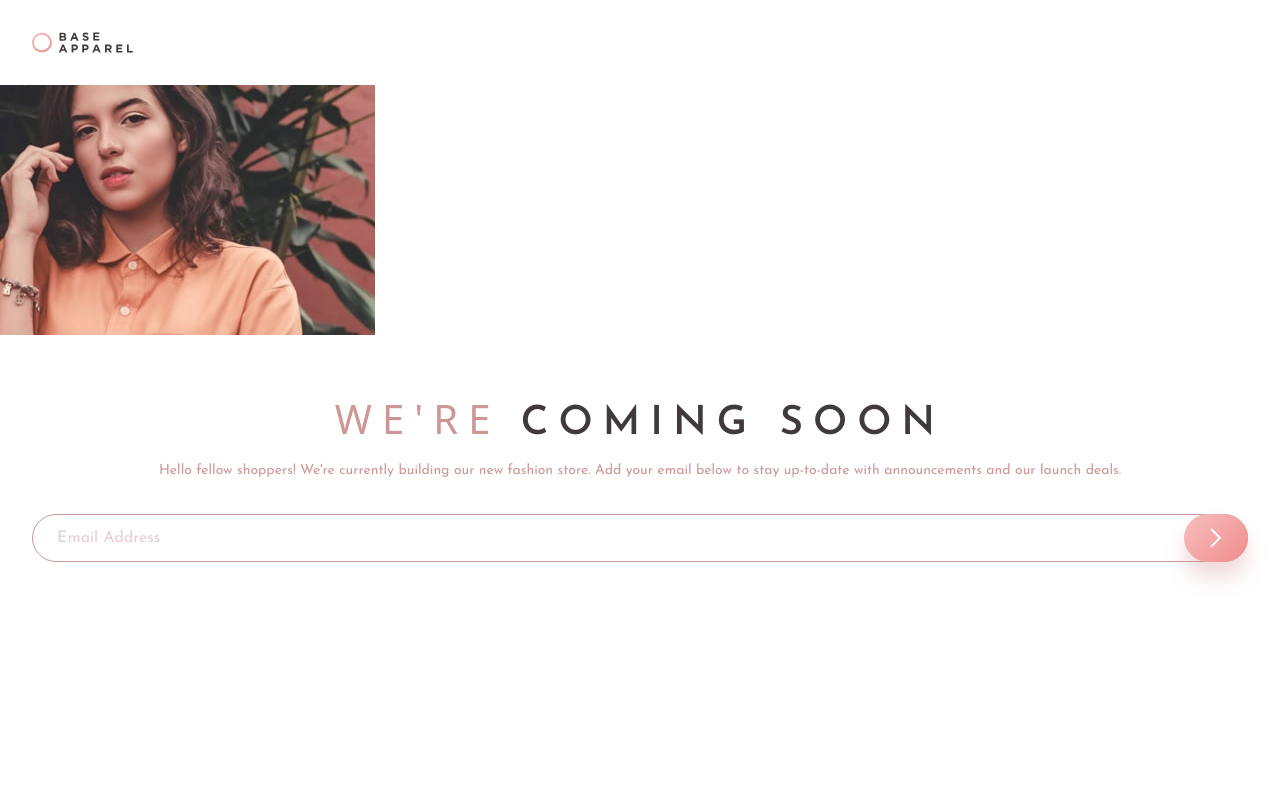
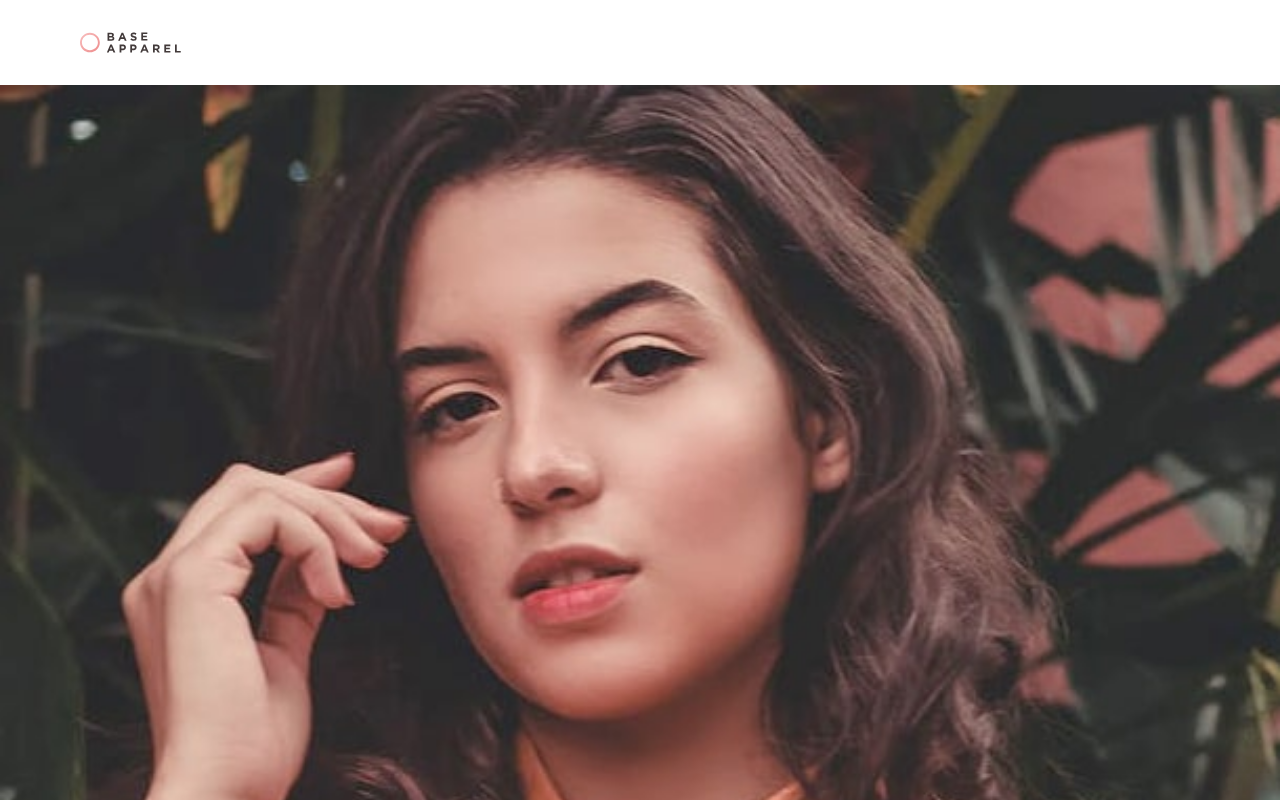
Before and after one commit to anggelserrato/fm-base-apparel-coming-soon-page, a React (Vite) app: page / in a window 1280 px wide. Shown: the top 800 px of the page. Built offline with nearby package versions, Linux system fonts and the light colour scheme; a web font is replaced by a local one.

Commit message:
feat(form): add tablet responsive design, and email and form validation

```diff
--- a/src/pages/ComingSoonPage.jsx
+++ b/src/pages/ComingSoonPage.jsx
@@ -1,6 +1,9 @@
 import logo from '../assets/logo.svg';
 import heroMobile from '../assets/hero-mobile.jpg';
+import heroTablet from '../assets/hero-tablet.jpg';
+import heroDesktop from '../assets/hero-desktop.jpg';
 import iconArrow from '../assets/icon-arrow.svg';
+import iconError from '../assets/icon-error.svg';
 import { useState } from 'react';
 
 function ComingSoonPage() {
@@ -31,25 +34,32 @@ function ComingSoonPage() {
 
   return (
     <main className="flex flex-col">
-      <header className="m-card-400">
+      <header className="m-card-400 self-start md:ml-card-1000">
         <img src={logo} alt="Base apparel logo" className="w-[101px]" />
       </header>
 
+      <picture>
+        <source media="(min-width: 1024px)" srcSet={heroDesktop} />
+        <source media="(min-width: 768px)" srcSet={heroTablet} />
+        <img
+          src={heroMobile}
+          alt="Hero image for mobile devices"
+          className="mb-card-800 w-full"
+        />
+      </picture>
+
       <section
         aria-label="Coming soon announcement"
-        className="flex flex-col gap-card-800"
+        className="flex flex-col items-center gap-card-800"
       >
-        <picture>
-          <img src={heroMobile} alt="Hero image for mobile devices" />
-        </picture>
-        <div className="mx-8 text-center">
-          <h1 className="mb-card-200 text-preset-light-2 text-pink-400">
+        <div className="mx-8 max-w-[312px] text-center md:max-w-[445px]">
+          <h1 className="mb-card-200 text-preset-light-2 text-pink-400 md:mb-card-400 md:text-preset-light-1">
             We're{' '}
-            <span className="text-preset-semibold-2 text-gray-900">
+            <span className="text-preset-semibold-2 text-gray-900 md:text-preset-semibold-1">
               coming soon
             </span>
           </h1>
-          <p className="mb-card-400 text-preset-regular-4 text-pink-400">
+          <p className="mb-card-400 text-preset-regular-4 text-pink-400 md:text-preset-regular-3">
             Hello fellow shoppers! We're currently building our new fashion
             store. Add your email below to stay up-to-date with announcements
             and our launch deals.
@@ -74,19 +84,22 @@ function ComingSoonPage() {
               aria-required="true"
               aria-invalid={Boolean(error)}
               aria-describedby="email-error"
-              className={`mb-card-100 h-12 w-full rounded-[28px] border px-card-300 py-card-100 pr-24 text-pink-400/95 focus:outline-2 focus:outline-offset-2 focus:outline-pink-400 ${error ? 'border-red-400' : 'border-pink-400 '}`}
+              className={`mb-card-100 h-12 w-full rounded-[28px] border px-card-300 py-card-100 pr-[102px] text-pink-400/95 focus:outline-2 focus:outline-offset-2 focus:outline-pink-400 ${error ? 'border-red-400' : 'border-pink-400 '}`}
             />
+            <div className="absolute top-0 right-0 flex h-12 items-center gap-card-100">
+              {error && <img src={iconError} alt="" className="h-6 w-6" />}
               <button
                 type="submit"
                 aria-label="Subscribe"
-              className="absolute top-0 right-0 flex h-12 w-[64px] items-center justify-center rounded-[28px] bg-linear-135 from-gradient-start-1 to-gradient-end-1 shadow-[0_15px_20px_0_rgba(198,110,110,0.25)] focus:outline-2 focus:outline-offset-2 focus:outline-pink-400"
+                className="flex h-12 w-16 items-center justify-center rounded-[28px] bg-linear-135 from-gradient-start-1 to-gradient-end-1 shadow-[0_15px_20px_0_rgba(198,110,110,0.25)] focus:outline-2 focus:outline-offset-2 focus:outline-pink-400"
               >
                 <img src={iconArrow} alt="" className="h-5 w-3" />
               </button>
+            </div>
             <p
               role="alert"
               id="email-error"
-              className="justify-self-start pl-card-300 text-preset-regular-5 text-red-400"
+              className="pl-card-300 text-left text-preset-regular-5 text-red-400"
             >
               {error}
             </p>
```
Also changed, not shown: src/assets/hero-tablet.jpg (added). Lines whose indentation alone changed are shown as unchanged.
